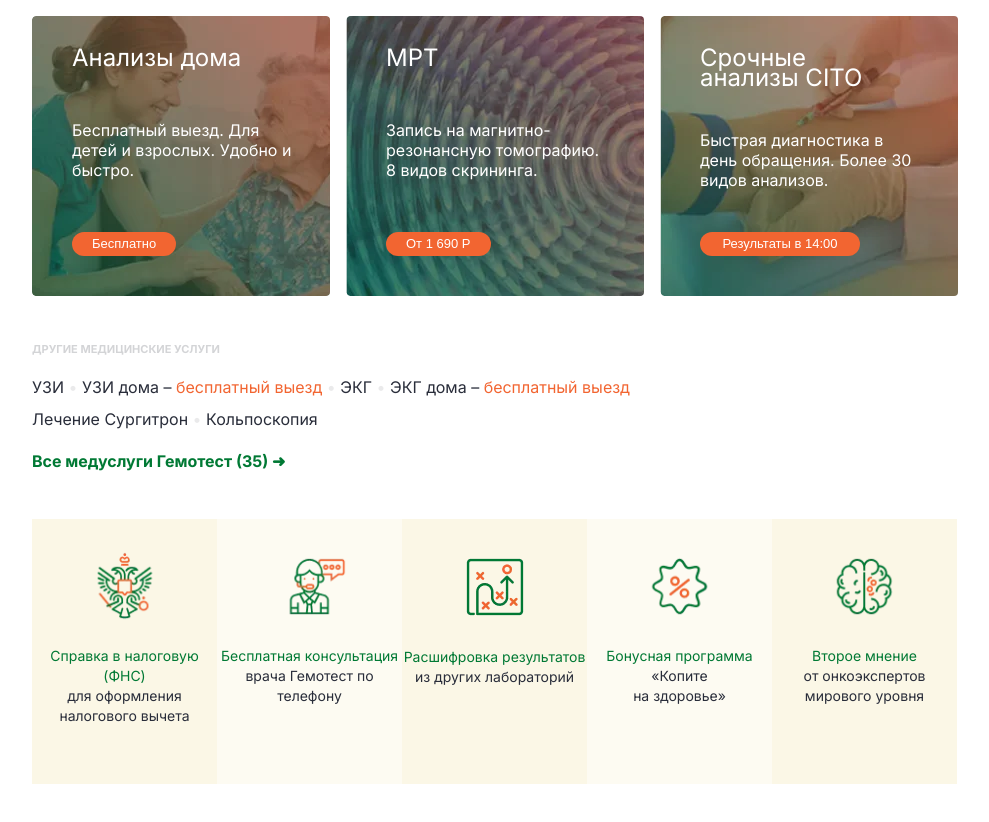
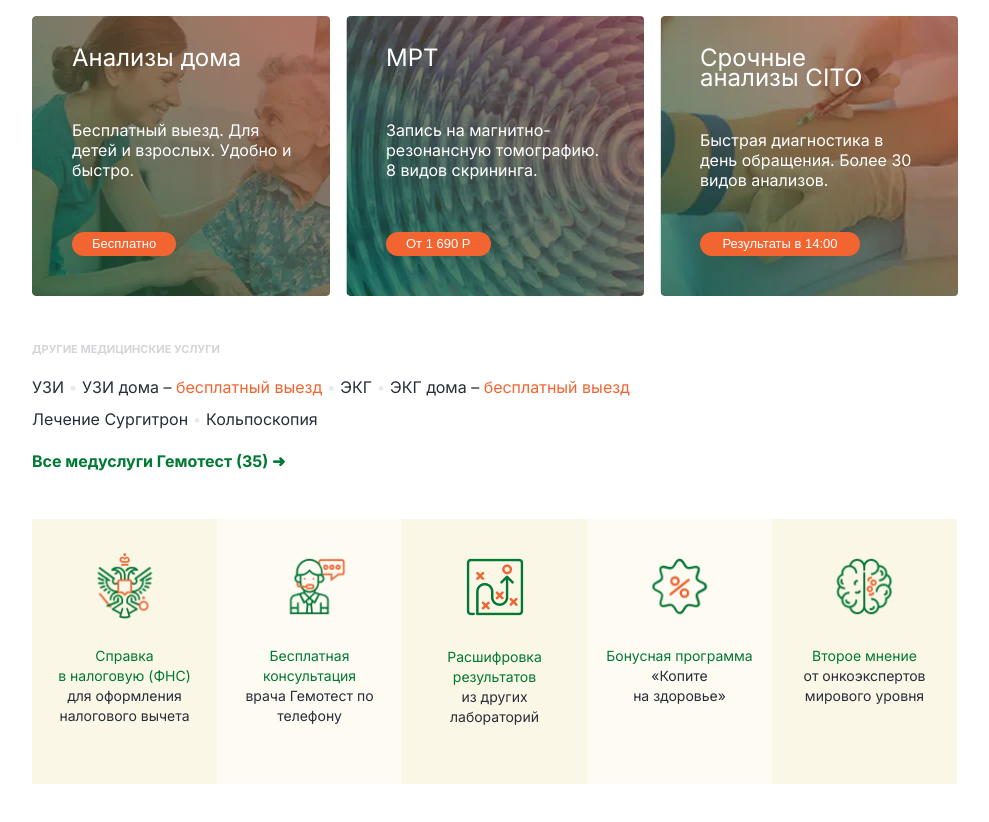
Before and after one commit to FoxyRaspberry/Gemotest-test-task, a plain HTML site: page index.html in a window 1280 px wide. Shown: the part 92-914 px from the top of the page, without its empty margins (144-1133 px from the left). Drawn offline with Linux system fonts and the light colour scheme.

Commit message:
fix: correct `.additional-services` styles for 1024px

```diff
--- a/index.html
+++ b/index.html
@@ -64,7 +64,7 @@
         <div class="additional-services__service-card">
           <img src="images/fns.webp" loading="lazy" alt="Описание услуги 1" class="additional-services__service-image">
           <div class="additional-services__service-text">
-            <h3 class="additional-services__service-title">Справка в налоговую (ФНС)</h3>
+            <h3 class="additional-services__service-title">Справка в&nbsp;налоговую&nbsp;(ФНС)</h3>
             <p class="additional-services__service-description">для оформления налогового вычета</p>
           </div>
         </div>
--- a/style.css
+++ b/style.css
@@ -260,7 +260,7 @@ body {
   color: #292D3A;
 }
 
-@media (width >=1024px) {
+@media (width >= 1024px) {
   .additional-services {
     padding: 24px 0 48px 0;
   }
@@ -271,8 +271,8 @@ body {
 
   .additional-services__service-card {
     flex-direction: column;
-    padding: 28px 0 40px;
     gap: 20px;
+    padding: 28px 16px 40px;
     width: 185px;
     height: 265px;
   }
```
